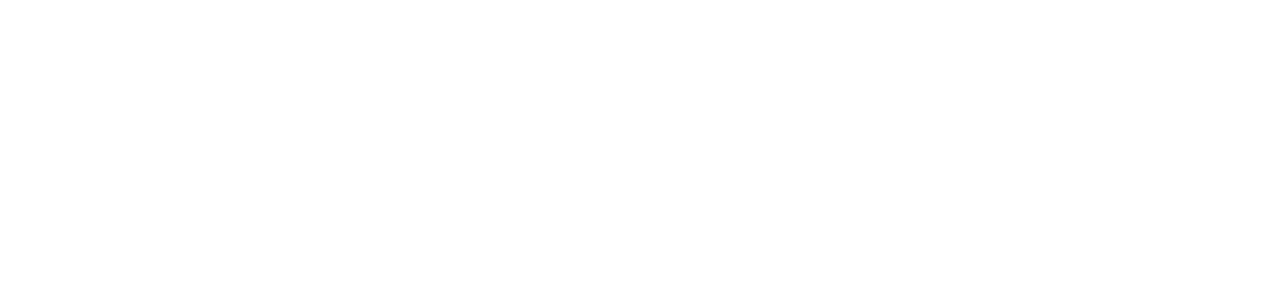
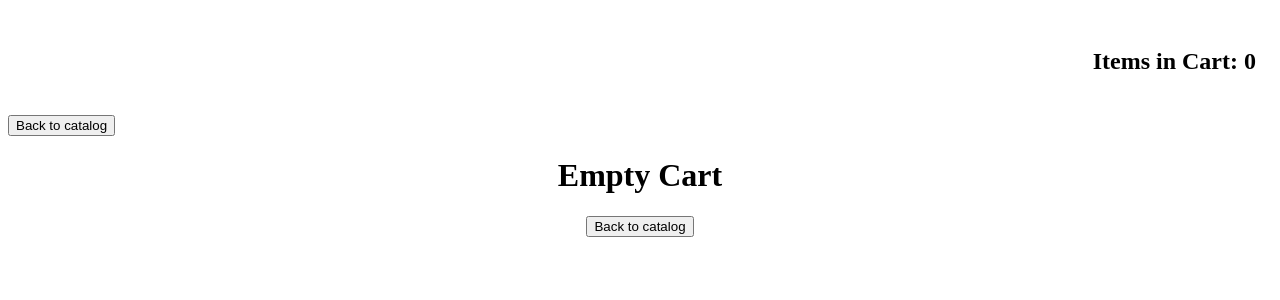
Before and after one commit to MarcoZazzini1989/Vue-3-Ecommerce-Template-, a Vue app: page /Cart in a window 1280 px wide. Before the commit this address had no page. Shown: the top 300 px of the page. Built offline with nearby package versions, Linux system fonts and the light colour scheme.

Commit message:
fixed cart . display items , remove items , finish

```diff
--- a/src/App.vue
+++ b/src/App.vue
@@ -1,11 +1,30 @@
 <script setup>
+import { onMounted, ref, computed } from "vue";
+import { productsStore } from "./stores/products.js";
+import { useRouter, useRoute } from "vue-router";
 
-
+const store = productsStore();
+const router = useRouter();
+const route = useRoute();
 </script>
 
 <template>
+  <header>
+    <div class="cart-items" @click="router.push({ path: '/Cart' })">
+      <p>Items in Cart: {{ store.cart.length }}</p>
+    </div>
+  </header>
   <main>
     <RouterView />
   </main>
+</template>
 
-</template>
+<style scoped>
+.cart-items {
+  text-align: end;
+  padding: 16px;
+  font-weight: bold;
+  font-size: 24px;
+  cursor: pointer;
+}
+</style>
--- a/src/router/index.js
+++ b/src/router/index.js
@@ -2,9 +2,10 @@
 import Home from "../views/Home.vue";
 import Catalog from "../views/Catalog.vue";
 import ProductDetails from "../views/ProductDEtails.vue";
+import Cart from "../views/Cart.vue";
 
 const router = createRouter({
-  history: createWebHistory(),
+  history: createWebHistory(import.meta.env.BASE_URL),
   routes: [
     {
       path: "/",
@@ -16,6 +17,11 @@
       name: "Productview",
       component: ProductDetails,
     },
+    {
+      path: "/Cart",
+      name: "Cartview",
+      component: Cart,
+    },
   ],
 });
 
--- a/src/stores/products.js
+++ b/src/stores/products.js
@@ -1,18 +1,26 @@
-import { defineStore } from 'pinia'
+import { defineStore } from "pinia";
 
+export const productsStore = defineStore("products", {
+  state: () => ({
+    products: [],
+    cart: [],
+  }),
 
-export const productsStore = defineStore('products', {
-    state: () => ({
-      products: []
-    }),
+  actions: {
+    fetchProductsFromDB() {
+      fetch("https://dummyjson.com/products")
+        .then((res) => res.json())
+        .then((json) => {
+          this.products = json.products;
+        });
+    },
+    addToCart(product) {
+      this.cart.push(product);
+    },
 
-    actions: {
-      fetchProductsFromDB() {
-        fetch('https://dummyjson.com/products')
-            .then(res => res.json())
-            .then(json => {
-              this.products = json.products;
-            })
-      }
-    }
-  })
+    removeFromCart(id) {
+      console.log(">>>>> ID", id);
+      this.cart = this.cart.filter((item) => item.id !== id);
+    },
+  },
+});
--- a/src/stores/prova.vue
+++ /dev/null
@@ -1,11 +0,0 @@
-<script setup>
-import { ref } from "vue";
-
-const count = ref(0);
-</script>
-
-<template>
-  <div>
-    <h1>prova</h1>
-  </div>
-</template>
--- /dev/null
+++ b/src/views/Cart.vue
@@ -0,0 +1,49 @@
+<script setup>
+import { onMounted, ref, computed } from "vue";
+import { productsStore } from "../stores/products.js";
+import { useRouter, useRoute } from "vue-router";
+
+const store = productsStore();
+const router = useRouter();
+const route = useRoute();
+
+const removeFromCart = (id) => {
+  store.removeFromCart(id);
+};
+</script>
+
+<template>
+  <button @click="router.push({ path: '/' })">Back to catalog</button>
+  <div v-if="!store.cart.length" style="text-align: center">
+    <h1>Empty Cart</h1>
+    <button @click="router.push({ path: '/' })">Back to catalog</button>
+  </div>
+
+  <div class="cart-items" v-else>
+    <div class="cart-item" v-for="item in store.cart" :key="item.id">
+      <div class="item-details">
+        <img :src="item.thumbnail" alt="" />
+        <span>Brand: {{ item.brand }}</span>
+        <span>Category: {{ item.category }}</span>
+        <span>Price: ${{ item.price }}</span>
+        <button @click="removeFromCart(item.id)">Remove</button>
+      </div>
+    </div>
+  </div>
+</template>
+
+<style scoped>
+.item-details {
+  display: flex;
+  justify-content: space-between;
+  align-items: center;
+  margin-bottom: 32px;
+  box-shadow: 0 0 17px 6px #e7e7e7;
+  border-radius: 8px;
+  padding: 16px;
+}
+
+.item-details img {
+  width: 20%;
+}
+</style>
--- a/src/views/Catalog.vue
+++ b/src/views/Catalog.vue
@@ -1,6 +1,5 @@
 <script setup>
 import { onMounted , ref , computed } from "vue"
-import prova from "../stores/prova.vue"
 import { productsStore } from "../stores/products.js"
 import {useRouter, useRoute} from "vue-router";
 
@@ -17,6 +16,7 @@
 
   const GoToProductpage = (id) =>{
     router.push({ name: 'Productview' , params: {id} })}
+
 
 
 
--- a/src/views/ProductDEtails.vue
+++ b/src/views/ProductDEtails.vue
@@ -10,9 +10,17 @@
 const selectedProduct = computed(() => {
   return store.products.find((item) => item.id === Number(route.params.id));
 });
+
+const addtoCart = () => {
+  console.log("go to cart");
+  store.addToCart(selectedProduct.value);
+  router.push({ path: "/Cart" });
+};
 </script>
 
 <template>
+  <button @click="router.push({ path: '/' })">Back to Catalog</button>
+
   <div class="product">
     <div class="product-image">
       <img :src="selectedProduct.thumbnail" alt="" />
@@ -21,6 +29,7 @@
       <p>Brand: {{ selectedProduct.brand }}</p>
       <p>Description: {{ selectedProduct.description }}</p>
       <h2>Price: ${{ selectedProduct.price }}</h2>
+      <button @click="addtoCart">Add to Cart</button>
     </div>
   </div>
 </template>
```
Also changed, not shown: src/components/HelloWorld.vue (deleted, +0 -11 lines), src/main.ts (deleted, +0 -12 lines).
